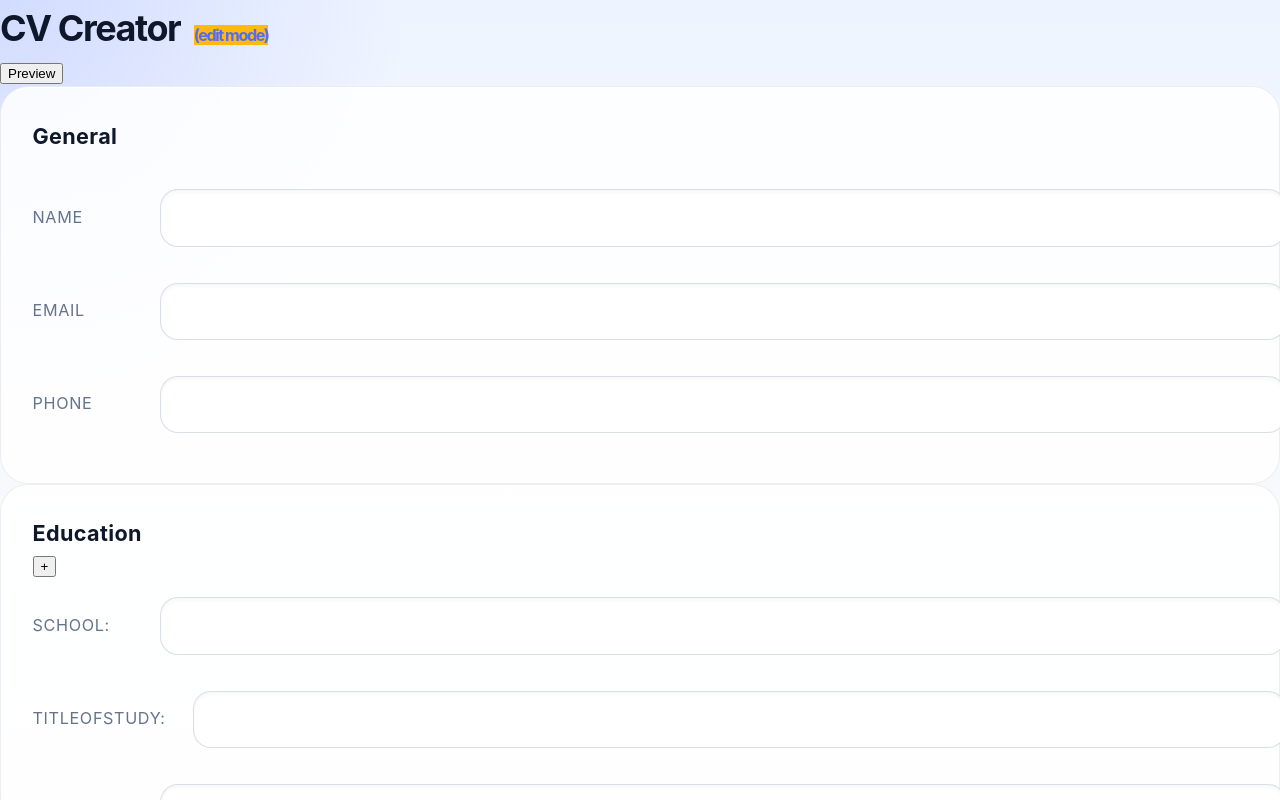
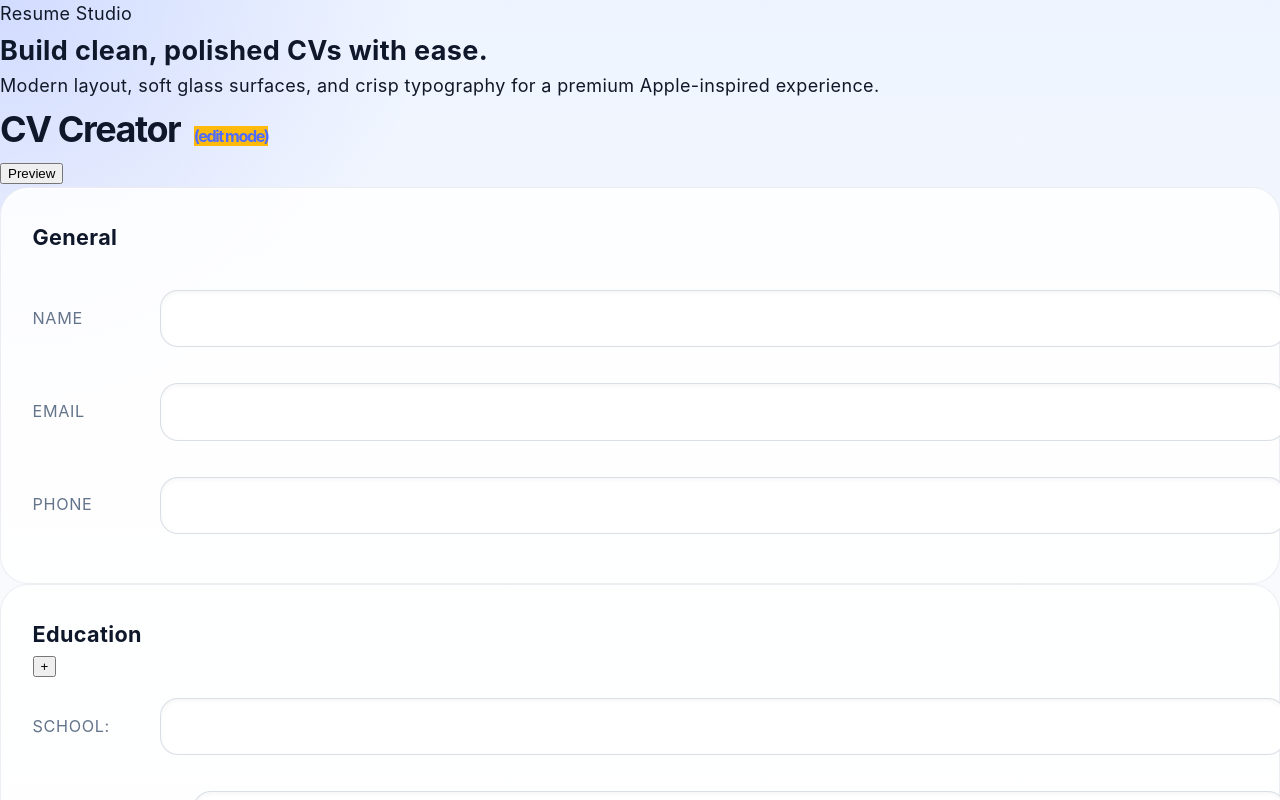
Before and after one commit to WujecDamian/odin-CV-Application, a React (Vite) app: page / in a window 1280 px wide. Shown: the top 800 px of the page. Built offline with nearby package versions, Linux system fonts and the light colour scheme.

Commit message:
style: restructure App component layout to enhance visual hierarchy and user experience

```diff
--- a/src/App.jsx
+++ b/src/App.jsx
@@ -5,11 +5,20 @@ import "./styles/componentStyling.css";
 
 function App() {
   return (
-    <>
-      <main>
-        <CVcomponent></CVcomponent>
-      </main>
-    </>
+    <main className="app-shell">
+      <section className="hero-panel">
+        <span className="eyebrow">Resume Studio</span>
+        <h1>Build clean, polished CVs with ease.</h1>
+        <p>
+          Modern layout, soft glass surfaces, and crisp typography for a premium
+          Apple-inspired experience.
+        </p>
+      </section>
+
+      <section className="cv-frame">
+        <CVcomponent />
+      </section>
+    </main>
   );
 }
 
```
